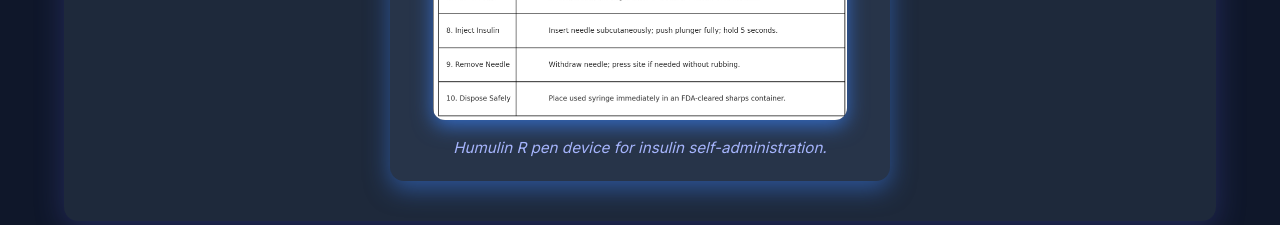
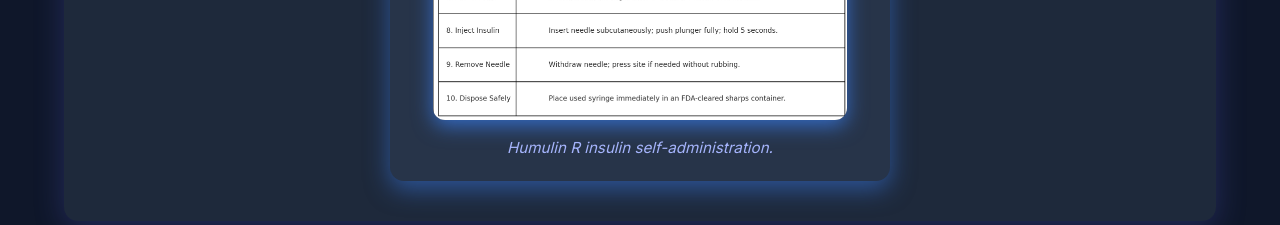
Before and after one commit to MuhammadUsman3063/about-insulin, a plain HTML site: page index.html in a window 1280 px wide. Shown: the part 4040-4265 px from the top of the page. Drawn offline with Linux system fonts and the light colour scheme.

Commit message:
Update index.html
final bs

```diff
--- a/index.html
+++ b/index.html
@@ -466,7 +466,7 @@
     <!-- Replaced "Additional Administration Steps (Humulin R)" heading and list with new image -->
     <div class="image-section" role="img" aria-label="Image of Humulin R pen device">
       <img src="humlin-R.png" alt="Humulin R Pen Device" />
-      <figcaption>Humulin R pen device for insulin self-administration.</figcaption>
+      <figcaption>Humulin R  insulin self-administration.</figcaption>
     </div>
   </section>
 
```
